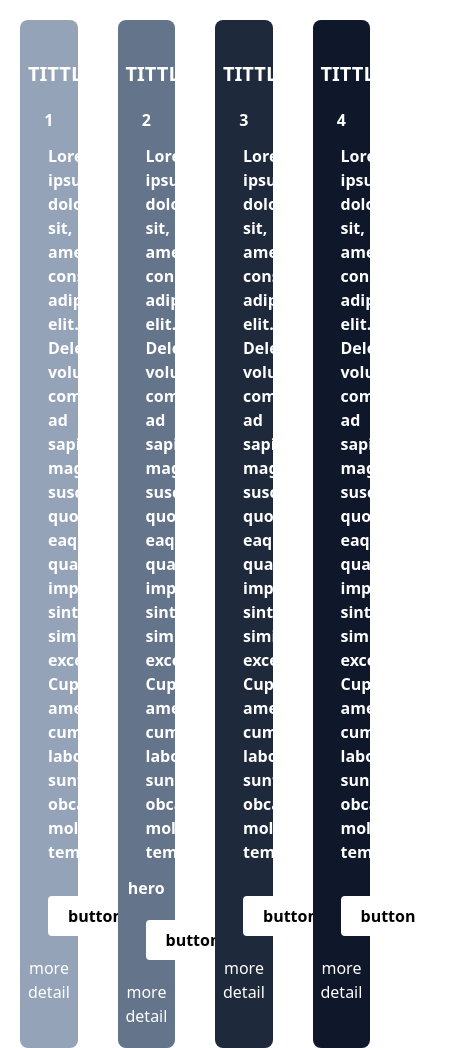
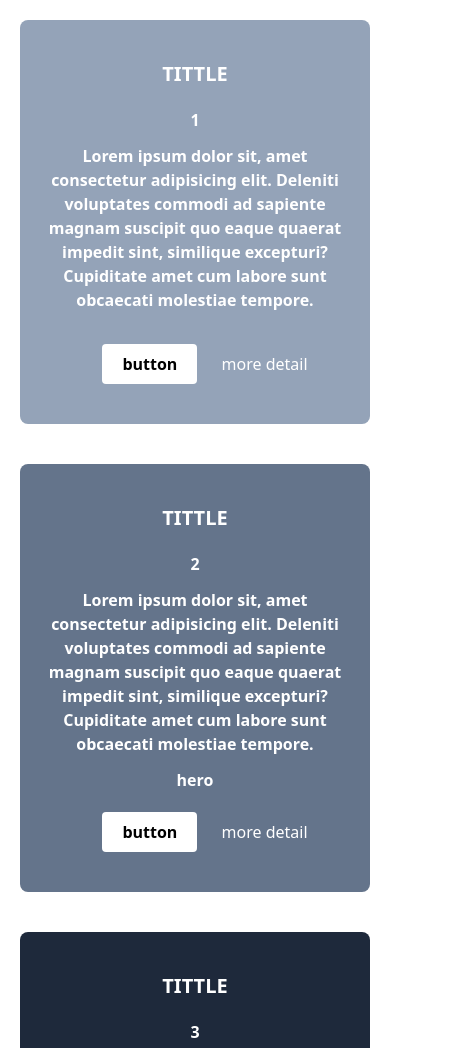
Before and after one commit to yorisofficial/Tailwind, a website: page public/index.html in a window 390 px wide. Shown: the top 1048 px of the page, 455 px wide, since content can reach past the window. Drawn offline with Linux system fonts and the light colour scheme.

Commit message:
responsive design

```diff
--- a/public/index.html
+++ b/public/index.html
@@ -8,7 +8,7 @@
     <title>Document</title>
 </head>
 <body>
-    <div class="grid grid-cols-4">
+    <div class="grid sm:grid-cols-1 md:grid-cols-4">
         <div class="rounded-lg text-white font-bold col-auto bg-slate-400 text-center py-5 px-2 mx-5 my-5">
             <div class="header text-white font-bold text-xl uppercase my-5">
                 tittle
```
Also changed, not shown: public/css/style.css.
